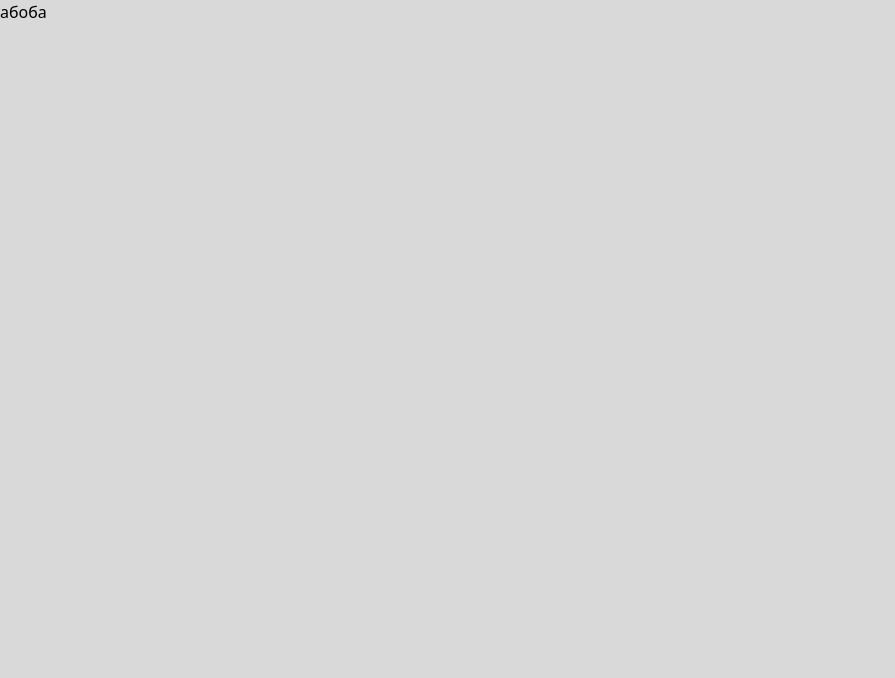
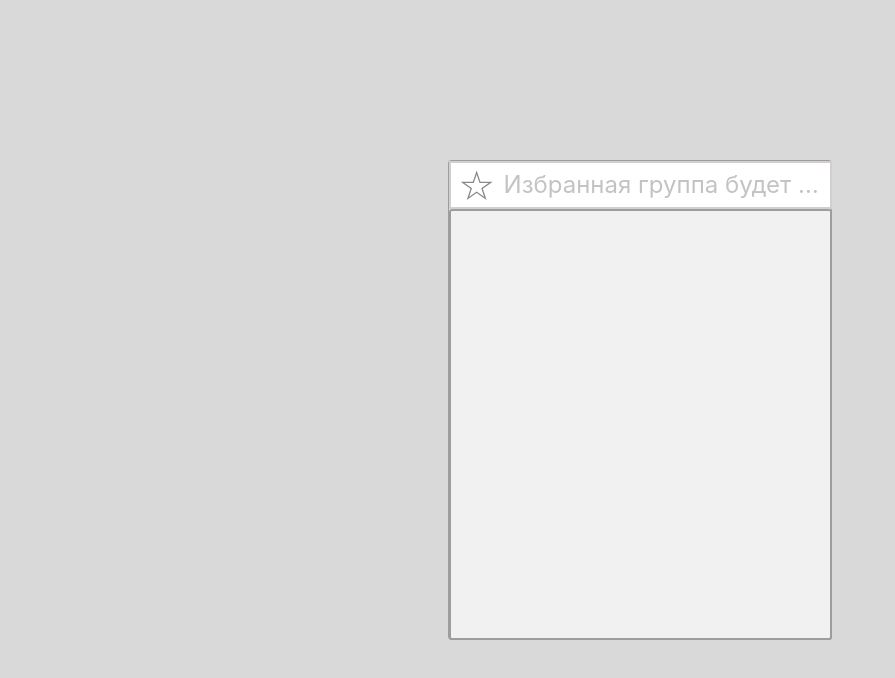
Before and after one commit to ystuler/frontend, a Vue app: page /group in a window 1280 px wide. Shown: the top 678 px of the page, without its empty margins (0-895 px from the left). Built offline with nearby package versions, Linux system fonts and the light colour scheme.

Commit message:
refactor(group): add store

```diff
--- a/src/components/Group/SelectionComponent.vue
+++ b/src/components/Group/SelectionComponent.vue
@@ -1,11 +1,95 @@
-<script setup lang="ts">
+<template>
+  <div class="grid-container">
+    <div class="square">
+      <div class="rectangle">
+        <svg class="star" width="45.000000" height="57.000000" viewBox="0 0 25 23" fill="none" xmlns="http://www.w3.org/2000/svg" xmlns:xlink="http://www.w3.org/1999/xlink">
+          <desc>
+          </desc>
+          <defs/>
+          <path id="Звезда 1" d="M12 -3.06e-5L9.08 8.63L-0.37 8.63L7.27 13.97L4.35 22.61L12 17.27L19.64 22.61L16.72 13.97L24.36 8.63L14.91 8.63L12 -3.06e-5Z" fill="#FFFFFF" fill-opacity="1.000000" fill-rule="nonzero"/>
+          <path id="Звезда 1" d="M9.08 8.63L-0.37 8.63L7.27 13.97L4.35 22.61L12 17.27L19.64 22.61L16.72 13.97L24.36 8.63L14.91 8.63L12 -3.06e-5L9.08 8.63ZM12 3.12L9.79 9.63L2.81 9.63L8.46 13.58L6.27 20.05L12 16.05L17.72 20.05L15.53 13.58L21.18 9.63L14.2 9.63L12 3.12Z" fill="#8A8A8A" fill-opacity="1.000000" fill-rule="evenodd"/>
+        </svg>
 
-</script>
+        <span class="FavoriteGroup">{{ holder }}</span>
+      </div>
+      <div class="rectangle2">
 
-<template>
-  <div>абоба</div>
+      </div>
+
+    </div>
+  </div>
 </template>
 
 <style scoped>
+.grid-container {
+  display: grid;
+  height: 100vh;
+  place-items: center;
+}
 
+.rectangle {
+  width: 29.9vw;
+  height: 6vh;
+  box-sizing: border-box;
+  display: flex;
+  align-items: center;
+  border: 0.13rem solid rgb(212, 207, 207);
+  background: rgb(255, 255, 255);
+  overflow: hidden;
+  z-index: 2;
+}
+.star{
+  padding-left: 10px;
+}
+
+.rectangle2{
+  width: 29.9vw;
+  height: 53.9vh;
+  background: rgb(241, 241, 241);
+  border-radius: 0.19rem;
+  border: 0.13rem solid rgb(158, 157, 157);
+  z-index: 1;
+
+}
+.scroll {
+  width: 2vw;
+  height: 50vh;
+  background-color: yellow;
+  position: absolute;
+  right: 10px;
+  top: 70px;
+}
+
+.FavoriteGroup {
+  font-size: 24px;
+  font-family: Inter, serif;
+  color: rgb(196, 194, 194);
+  overflow: hidden;
+  white-space: nowrap;
+  padding-left: 10px;
+  text-overflow: ellipsis;
+}
+
+.square {
+  width: 30vw;
+  height: 60vh;
+  border: 0.06rem solid rgb(158, 157, 157);
+  border-radius: 0.19rem;
+
+  background: rgb(241, 241, 241);
+  position: relative;
+
+}
 </style>
+<script setup lang="ts">
+import { useGroupStore} from "../../stores/group.store.ts";
+import {computed} from "vue";
+
+const groupStore = useGroupStore();
+
+const groups = computed(() => groupStore.groups)
+
+const FavoriteGroup = ""
+const holder = "Избранная группа будет тут..."
+
+</script>
--- /dev/null
+++ b/src/stores/group.store.ts
@@ -0,0 +1,30 @@
+import { defineStore } from "pinia";
+import groups from './mock/groups.json'
+
+export interface Group {
+    id: number;
+    Faculty: string;
+    Direction: Direction[];
+}
+
+interface Direction {
+    name_group: string;
+    list: GroupName[];
+}
+
+interface GroupName {
+    name: string;
+}
+
+export interface GroupState {
+    groups: Group[];
+}
+
+export const useGroupStore = defineStore('group', {
+    state: (): GroupState => ({
+        groups: groups as Group[]
+    }),
+    actions: {
+
+    }
+})
```
